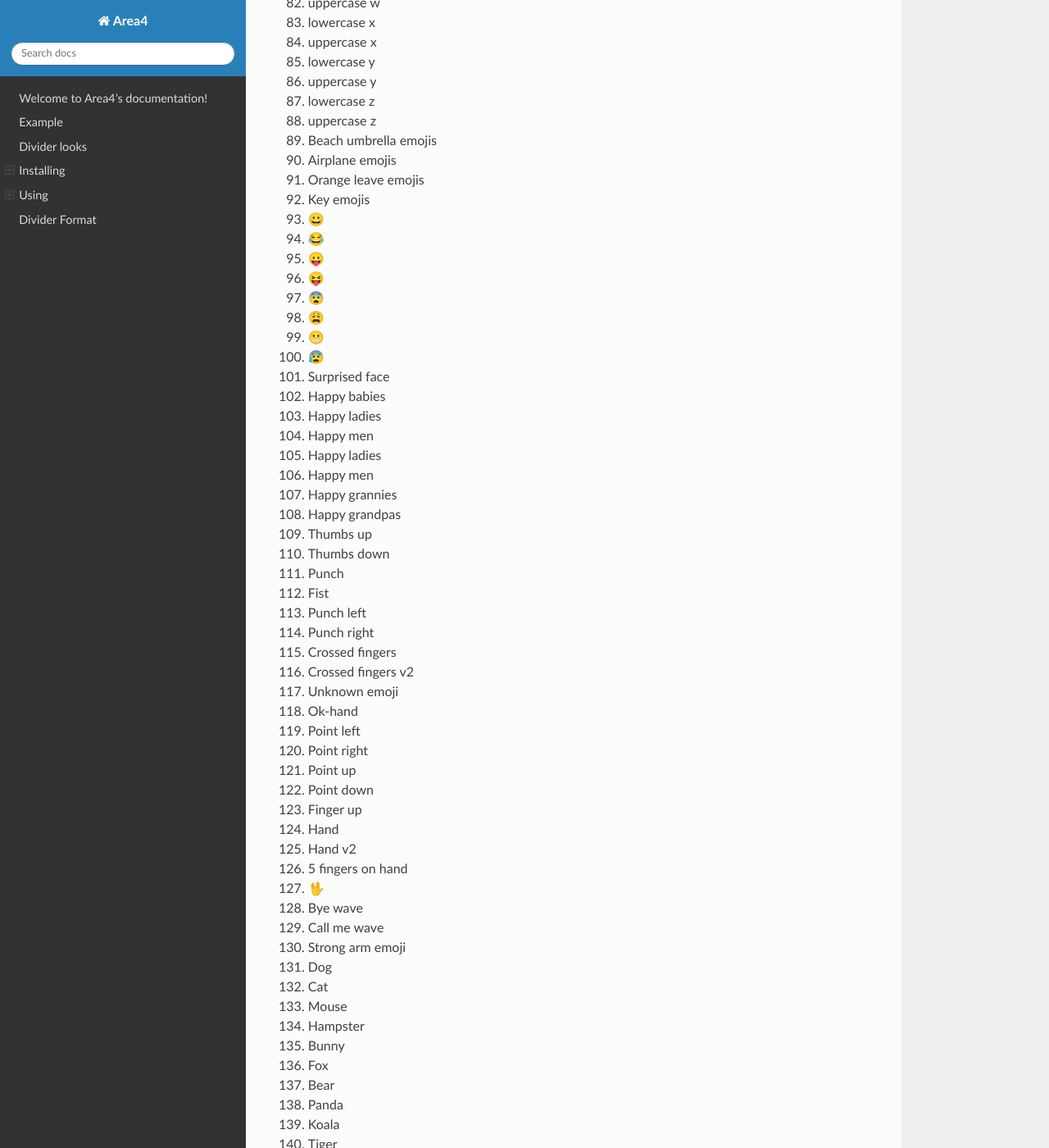
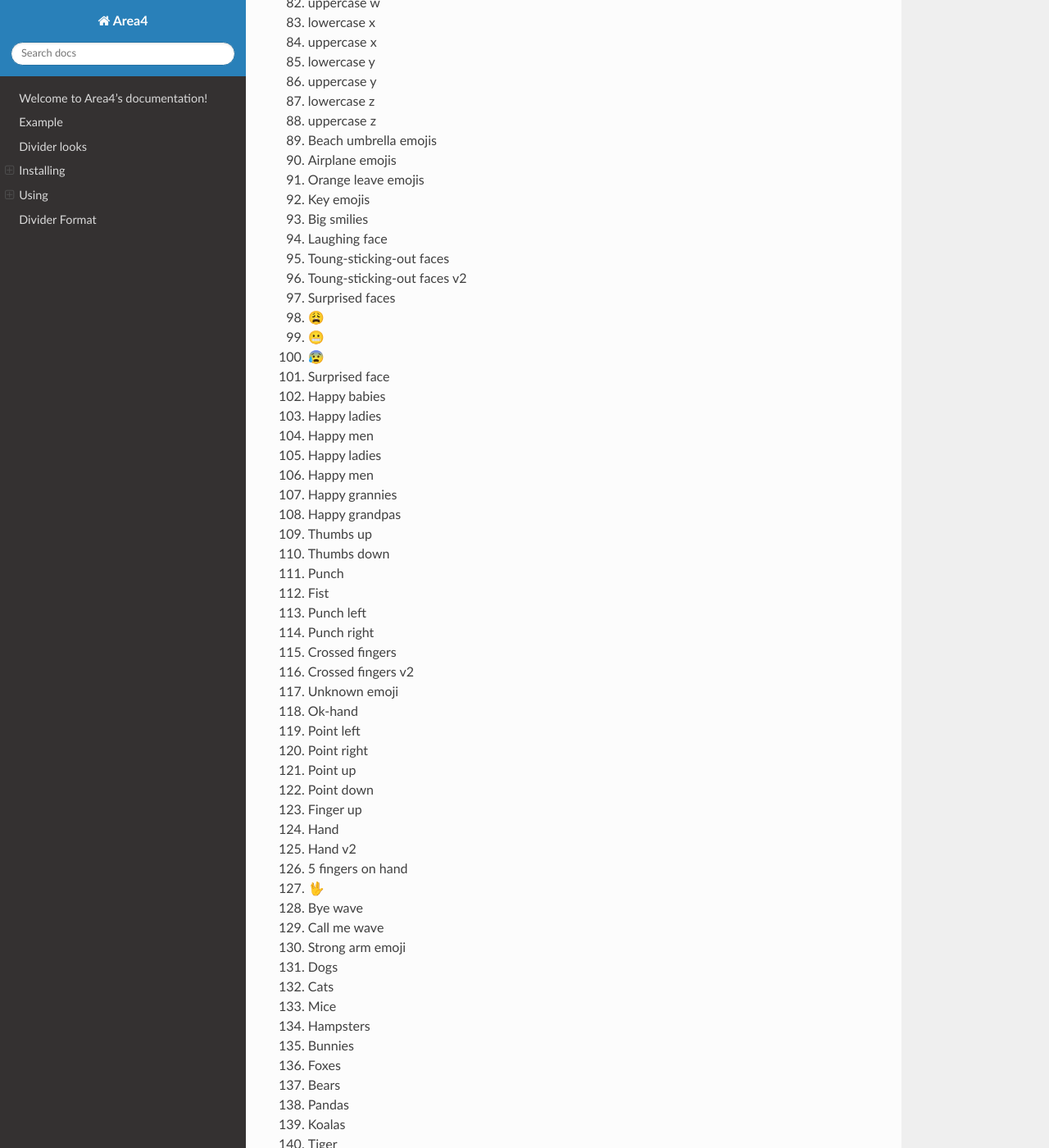
Before and after one commit to area4lib/area4, a Sphinx documentation site: the page built from docs/index.rst, in a window 1280 px wide and 1400 px high, scrolled down 2643 px. Shown: the whole window at 82% size. Built offline with Sphinx 7.4.7 and the Read the Docs theme 2.0.0, drawn with Linux system fonts in a browser that asks for light colours; some of the changed text lies outside the part shown.

Commit message:
Big bug fix release

```diff
--- a/changelog.txt
+++ b/changelog.txt
@@ -1,4 +1,7 @@
 - Changelog -
+
+Version 1.2.2:
+- Big bug fix
 
 Version 1.2.1 (lots of random stuff):
 - Now distributing .tar.gz and.zip formats for source code
--- a/docs/index.rst
+++ b/docs/index.rst
@@ -143,11 +143,11 @@ Divider looks
 90. Airplane emojis
 91. Orange leave emojis
 92. Key emojis
-93. 😀
-94. 😂
-95. 😛
-96. 😝
-97. 😨
+93. Big smilies
+94. Laughing face
+95. Toung-sticking-out faces
+96. Toung-sticking-out faces v2
+97. Surprised faces
 98. 😩
 99. 😬
 100. 😰
@@ -181,21 +181,21 @@ Divider looks
 128. Bye wave
 129. Call me wave
 130. Strong arm emoji
-131. Dog
-132. Cat
-133. Mouse
-134. Hampster
-135. Bunny
-136. Fox
-137. Bear
-138. Panda
-139. Koala
+131. Dogs
+132. Cats
+133. Mice
+134. Hampsters
+135. Bunnies
+136. Foxes
+137. Bears
+138. Pandas
+139. Koalas
 140. Tiger
-141. Lion
-142. Cow
-143. Pig
+141. Lions
+142. Cows
+143. Pigs
 144. Frog
-145. Monkey
+145. Monkeys
 146. Monkey eyes shielded
 147. Monkey eyes open
 148. Monkey hands over mouth
@@ -251,6 +251,7 @@ Divider looks
 198. Money bags
 199. Baloons
 200. Hearts
+201. Surprised faces v2
 
 
 
--- a/setup.py
+++ b/setup.py
@@ -5,7 +5,7 @@ with open("README.md", "r") as fh:
 
 setuptools.setup(
     name="area4",
-    version="1.2.1",
+    version="1.2.2",
     author="RDIL",
     author_email="contactspaceboom@gmail.com",
     description="Dividers in Python, the easy way! Many different divider looks.",
```
Also changed, not shown: area4/__init__.py (+42 -41 lines).
